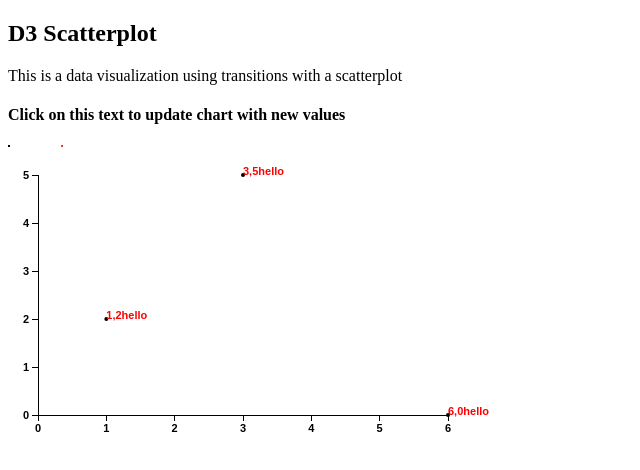
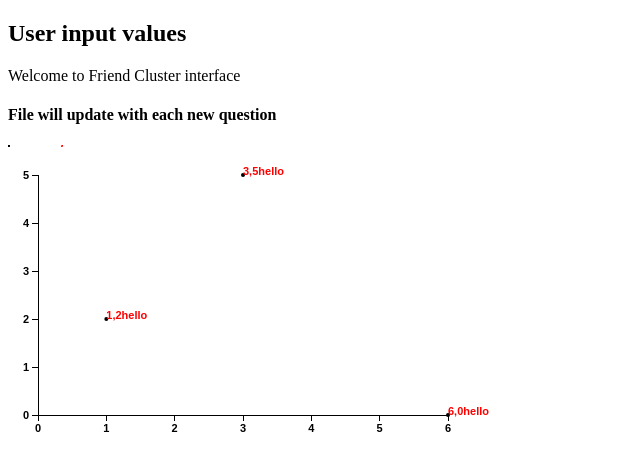
Before and after one commit to mattburman/friendcluster, a website: page scatterplot.html in a window 1280 px wide. Shown: the whole page, without its empty margins (0-640 px from the left). Drawn offline with nearby package versions, Linux system fonts and the light colour scheme.

Commit message:
Add files via upload

```diff
--- a/scatterplot.html
+++ b/scatterplot.html
@@ -25,9 +25,9 @@
 <!-- End CSS (Styling) -->
 
 <body>
-    <h2>D3 Scatterplot </h2>
-    <p>This is a data visualization using transitions with a scatterplot</p>
-    <h4>Click on this text to update chart with new values</h4>
+    <h2>User input values</h2>
+    <p>Welcome to Friend Cluster interface</p>
+    <h4>File will update with each new question</h4>
     <h3></h3>
 
     <!-- Begin D3 Javascript -->
```
